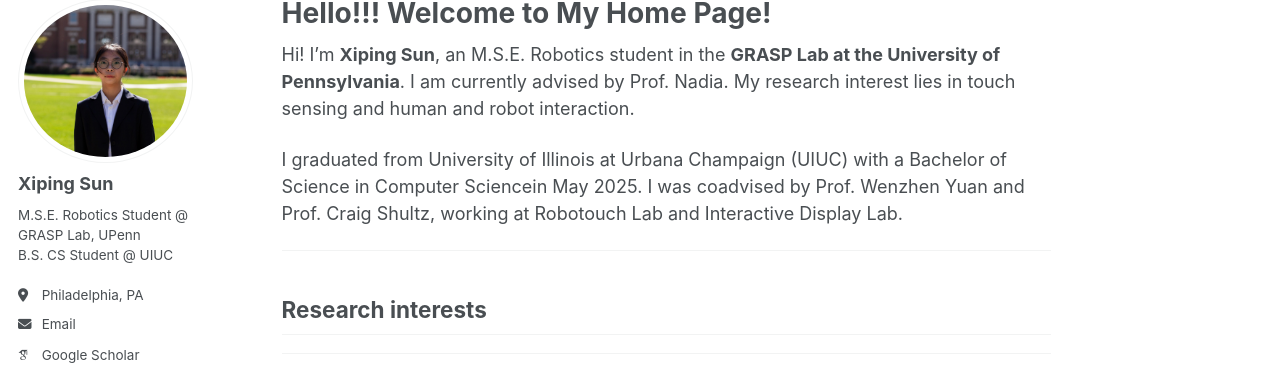
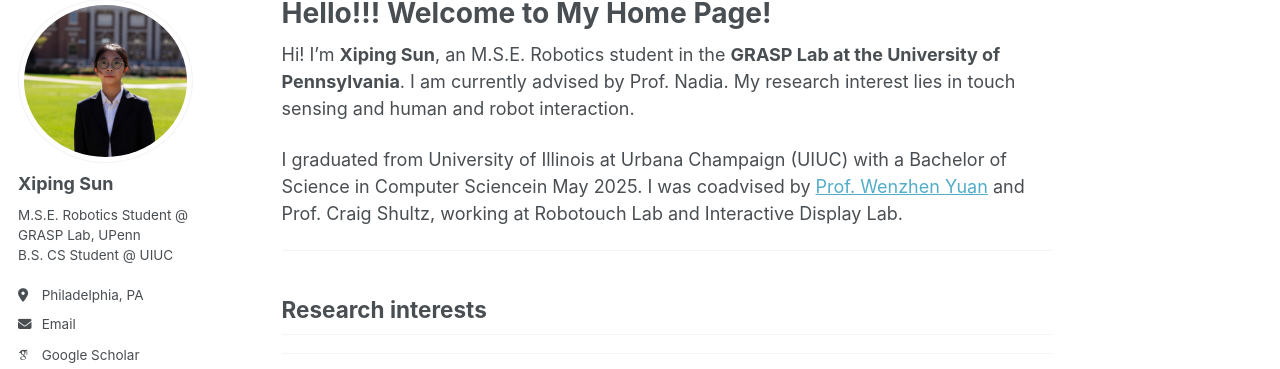
Before and after one commit to XipingSun/XipingSun.github.io, a Jekyll site: the page built from _pages/about.md, in a window 1280 px wide and 1185 px high. Shown: the part 100-469 px from the top of the window. Built offline with Jekyll 4.4.1, drawn with Linux system fonts in a browser that asks for light colours; some web fonts are replaced; a script that is not in the unit is left out; part of the change alters nothing that is shown.

```diff
--- a/_pages/about.md
+++ b/_pages/about.md
@@ -9,7 +9,7 @@ redirect_from:
 
 Hi! I’m **Xiping Sun**, an M.S.E. Robotics student in the **GRASP Lab at the University of Pennsylvania**. I am currently advised by Prof. Nadia. My research interest lies in touch sensing and human and robot interaction.
 
-I graduated from University of Illinois at Urbana Champaign (UIUC) with a Bachelor of Science in Computer Sciencein May 2025. I was coadvised by Prof. Wenzhen Yuan and Prof. Craig Shultz, working at Robotouch Lab and Interactive Display Lab.
+I graduated from University of Illinois at Urbana Champaign (UIUC) with a Bachelor of Science in Computer Sciencein May 2025. I was coadvised by [Prof. Wenzhen Yuan](https://siebelschool.illinois.edu/about/people/faculty/yuanwz){:target="_blank" rel="noopener"} and Prof. Craig Shultz, working at Robotouch Lab and Interactive Display Lab.
 
 
 ---
```
